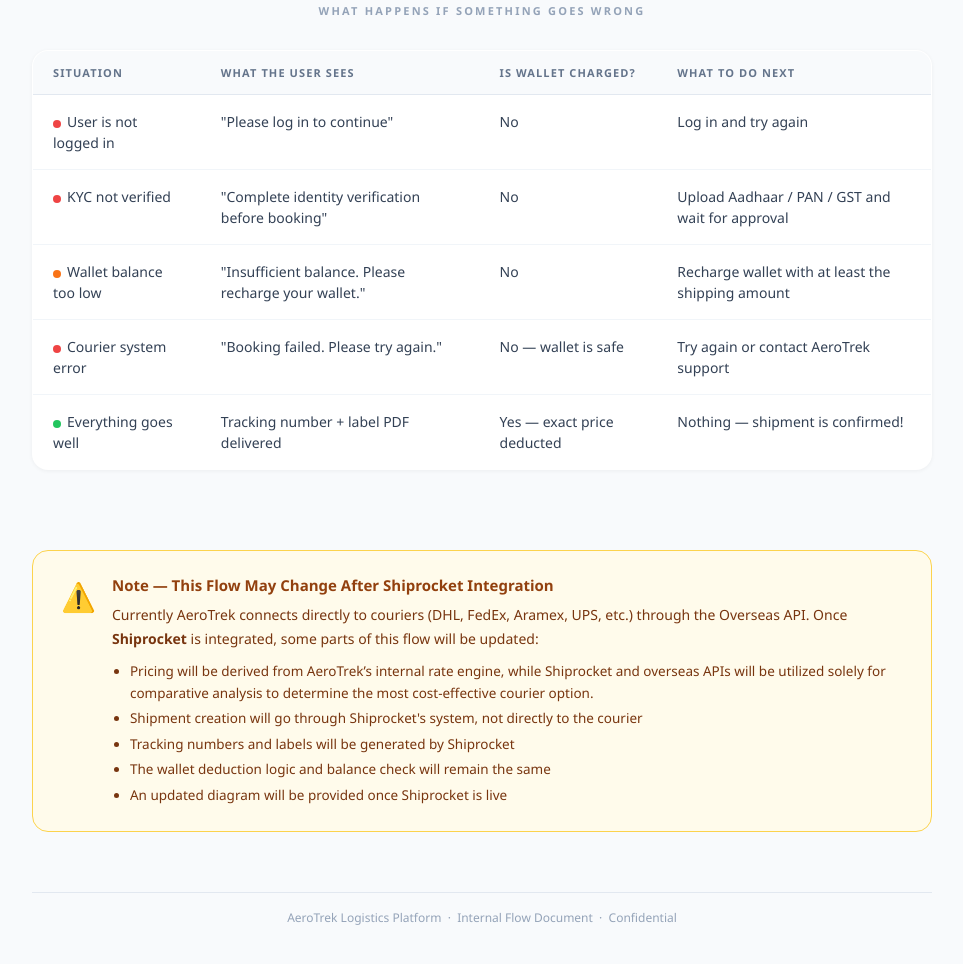
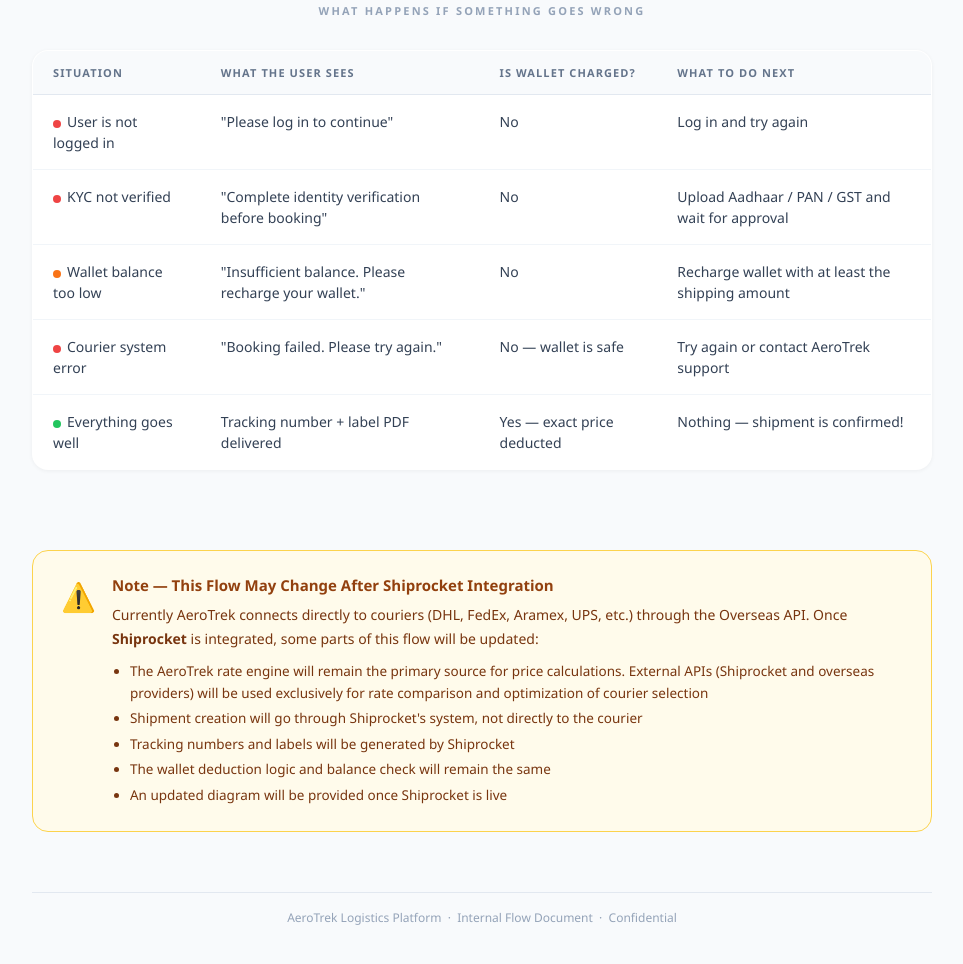
Before and after one commit to tausheef/shipment-flow, a plain HTML site: page index.html in a window 1280 px wide. Shown: the part 2549-3513 px from the top of the page, without its empty margins (158-1121 px from the left). Drawn offline with Linux system fonts and the light colour scheme.

Commit message:
Update note on Shiprocket integration details

```diff
--- a/index.html
+++ b/index.html
@@ -635,7 +635,7 @@
     <h3>Note — This Flow May Change After Shiprocket Integration</h3>
     <p>Currently AeroTrek connects directly to couriers (DHL, FedEx, Aramex, UPS, etc.) through the Overseas API. Once <strong>Shiprocket</strong> is integrated, some parts of this flow will be updated:</p>
     <ul>
-      <li>Pricing will be derived from AeroTrek’s internal rate engine, while Shiprocket and overseas APIs will be utilized solely for comparative analysis to determine the most cost-effective courier option.</li>
+      <li>The AeroTrek rate engine will remain the primary source for price calculations. External APIs (Shiprocket and overseas providers) will be used exclusively for rate comparison and optimization of courier selection</li>
       <li>Shipment creation will go through Shiprocket's system, not directly to the courier</li>
       <li>Tracking numbers and labels will be generated by Shiprocket</li>
       <li>The wallet deduction logic and balance check will remain the same</li>
```
